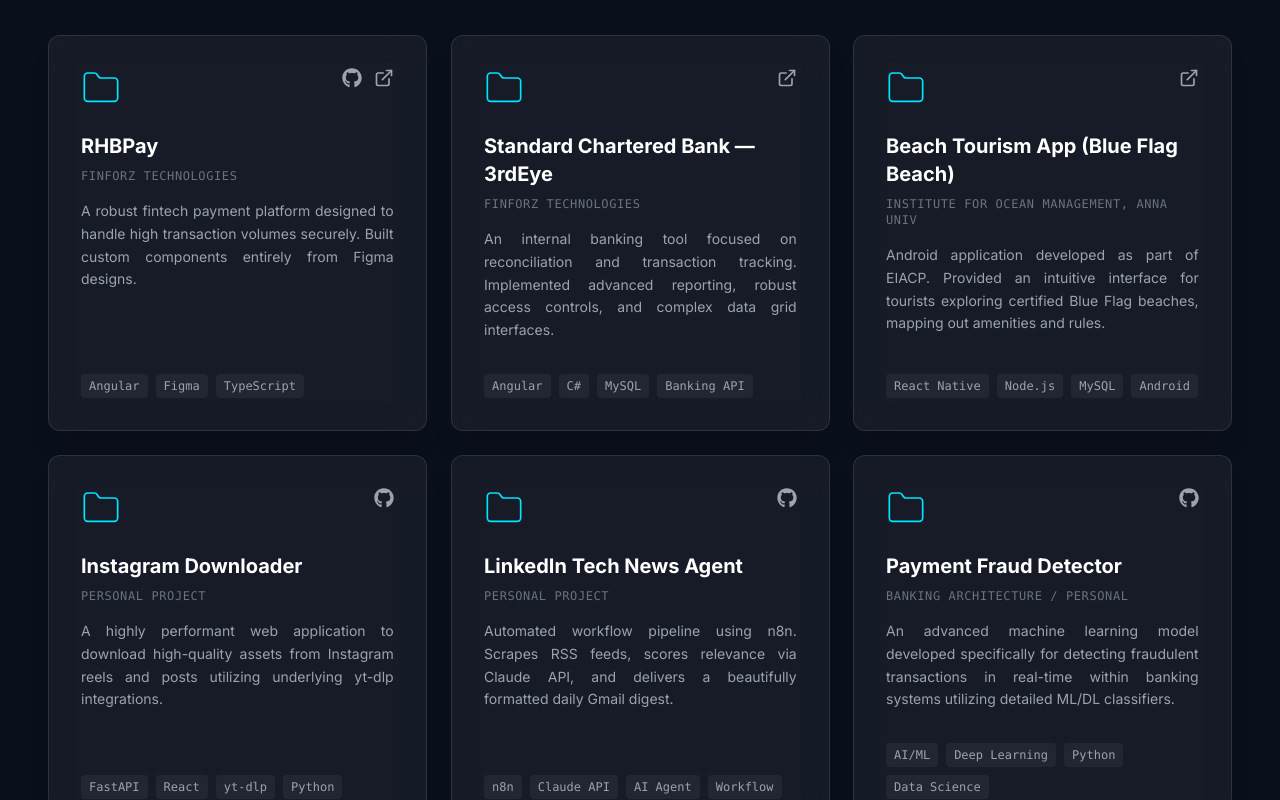
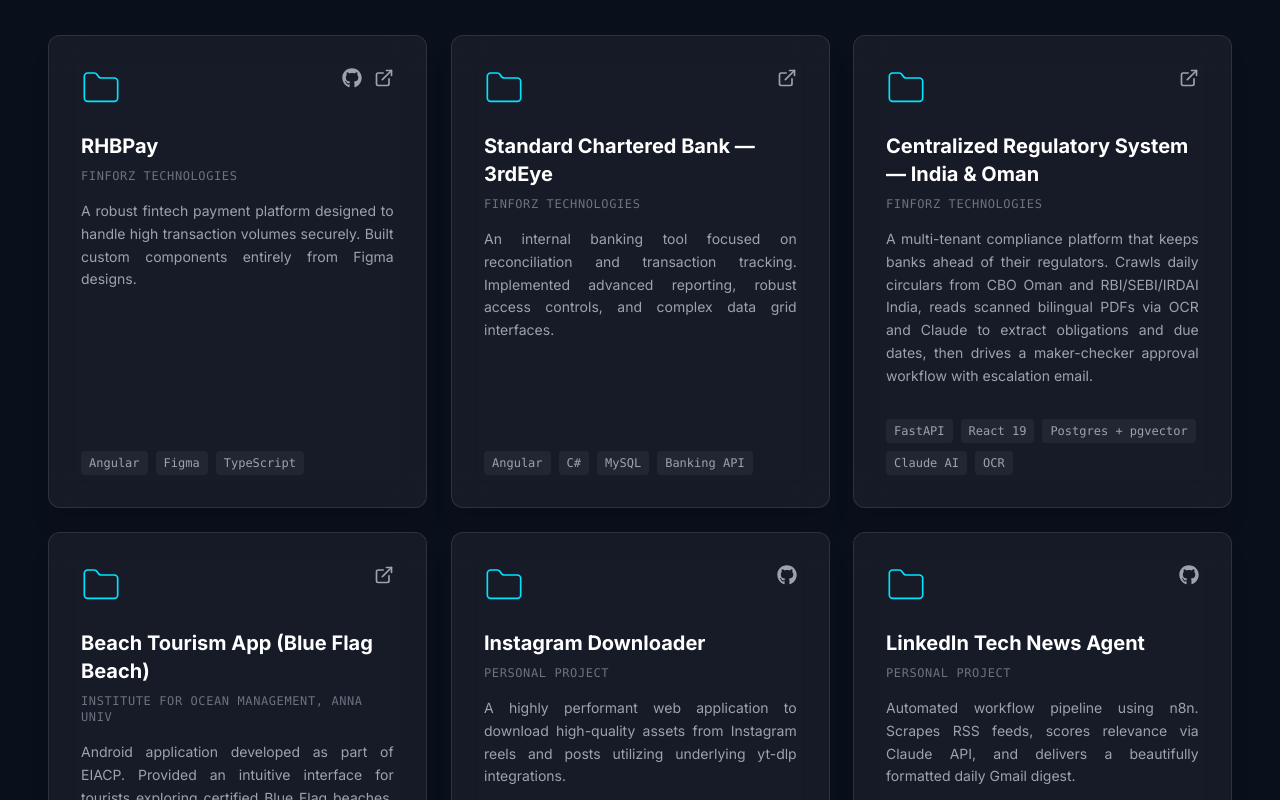
Before and after one commit to arpudhanaresh/naresh-dev, a React (Vite) app in the folder app/: page / in a window 1280 px wide. Shown: the part 2960-3760 px from the top of the page. Built offline with nearby package versions, Linux system fonts and the light colour scheme.

Commit message:
add new project entry for Centralized Regulatory System with detailed description and tags

```diff
--- a/app/src/components/Projects.tsx
+++ b/app/src/components/Projects.tsx
@@ -18,6 +18,14 @@
     period: "Dec 2021 – Aug 2023",
     description: "An internal banking tool focused on reconciliation and transaction tracking. Implemented advanced reporting, robust access controls, and complex data grid interfaces.",
     tags: ["Angular", "C#", "MySQL", "Banking API"],
+    links: { live: "#" }
+  },
+  {
+    title: "Centralized Regulatory System — India & Oman",
+    associated: "Finforz Technologies",
+    period: "Jul 2026 – Present",
+    description: "A multi-tenant compliance platform that keeps banks ahead of their regulators. Crawls daily circulars from CBO Oman and RBI/SEBI/IRDAI India, reads scanned bilingual PDFs via OCR and Claude to extract obligations and due dates, then drives a maker-checker approval workflow with escalation email.",
+    tags: ["FastAPI", "React 19", "Postgres + pgvector", "Claude AI", "OCR"],
     links: { live: "#" }
   },
   {
```
